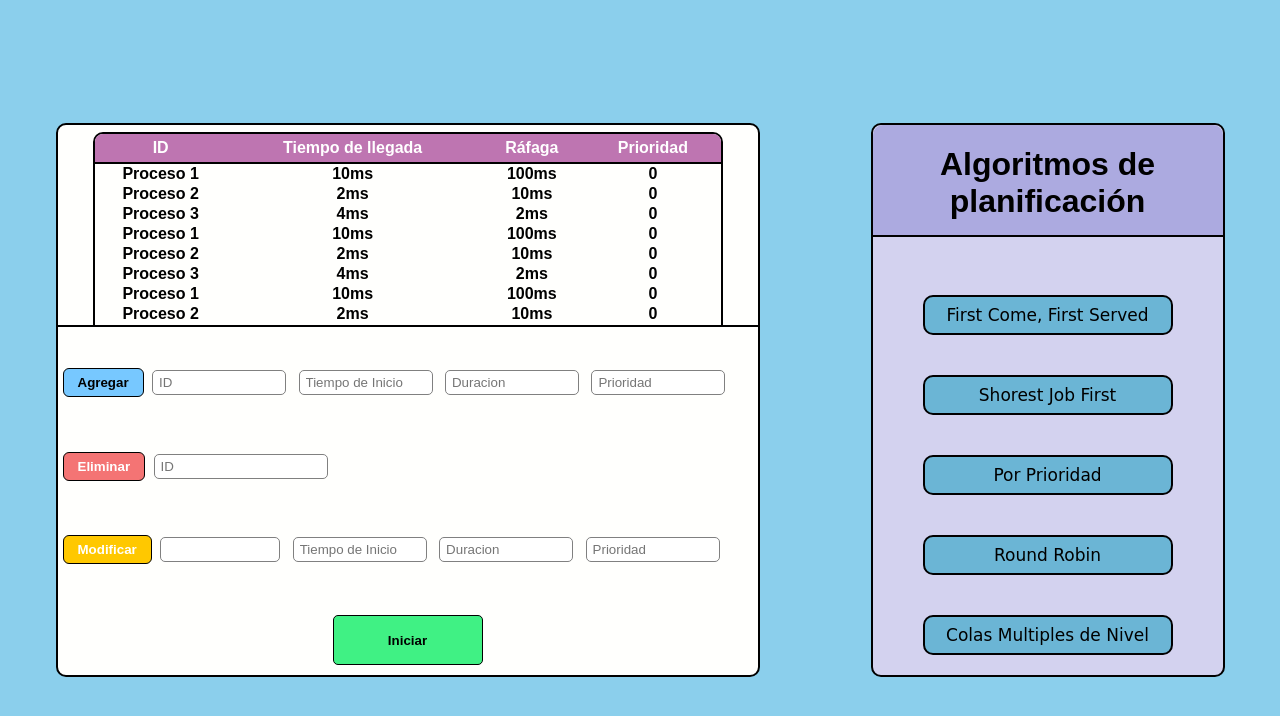
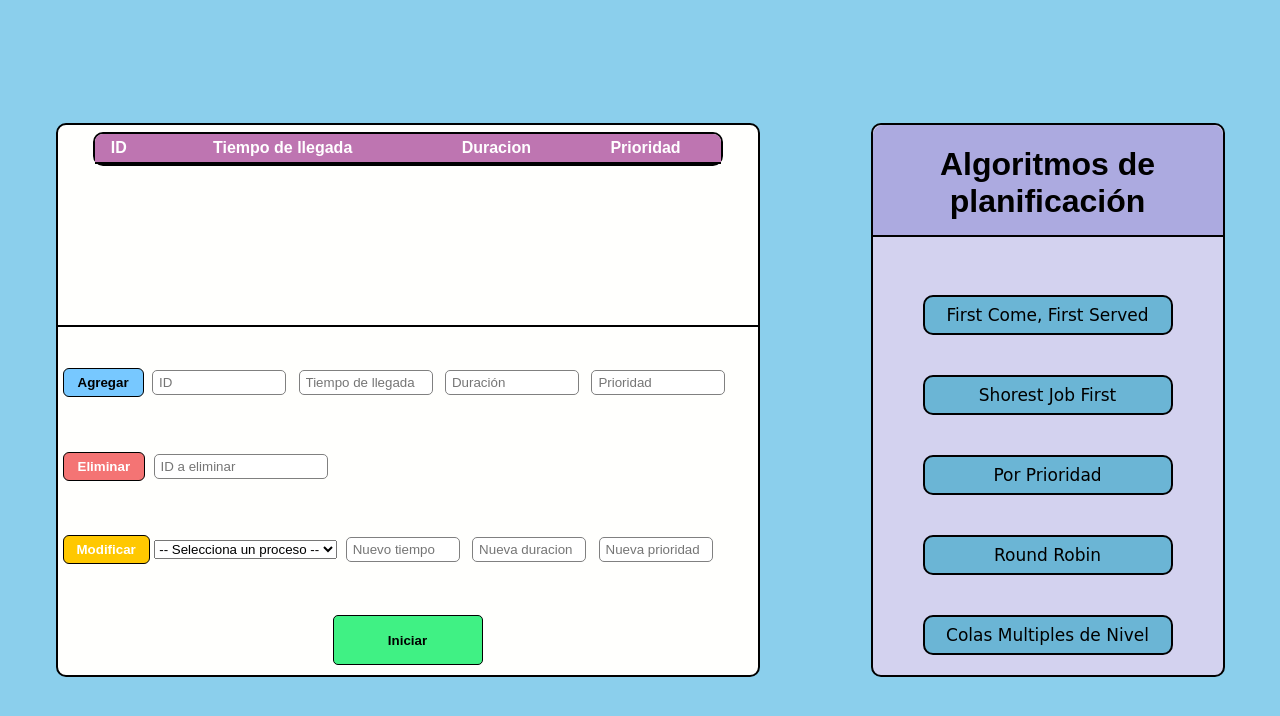
Before and after one commit to AndresLass0/Simulador-Planificador-de-Procesos, a Flask app: page / in a window 1280 px wide. Shown: the top 716 px of the page. Run offline with Flask 3, Linux system fonts and the light colour scheme; lists and menus that the app fills with data are empty.

Commit message:
Manipulacion del DOM, Funcionamiento del CRUD

```diff
--- /dev/null
+++ b/static/script.js
@@ -0,0 +1,131 @@
+document.addEventListener("DOMContentLoaded", () => {
+
+  const tabla = document.querySelector("#tabla-procesos tbody");
+
+  // === AGREGAR ===
+  document.getElementById("agregar").addEventListener("submit", async (e) => {
+    e.preventDefault();
+
+    const id = e.target.id.value;
+    const llegada = e.target.llegada.value;
+    const duracion = e.target.duracion.value;
+    const prioridad = e.target.prioridad.value;
+
+    if (!id || !llegada || !duracion || !prioridad) {
+        alert("Ups!, Por favor, completa todos los campos antes de agregar el proceso.");
+        return; // Evita que siga ejecutando
+    }
+
+
+    // Crear fila nueva
+    const fila = document.createElement("tr");
+    fila.innerHTML = `
+      <th>${id}</th>
+      <th>${llegada}</th>
+      <th>${duracion}</th>
+      <th>${prioridad}</th>
+    `;
+
+    tabla.appendChild(fila);
+    actualizarSelectIDs();
+
+    // Limpiar inputs
+    e.target.reset();
+
+    // Enviar a backend
+    await fetch("/agregar_proceso", {
+      method: "POST",
+      headers: { "Content-Type": "application/json" },
+      body: JSON.stringify({ id, llegada, duracion, prioridad })
+    });
+
+
+  });
+
+  // === ELIMINAR ===
+  document.getElementById("eliminar").addEventListener("submit", async (e) => {
+    e.preventDefault();
+
+    const id = e.target.id.value;
+
+    if (!id) {
+        alert("Ups!, Por favor, completa todos los campos antes de eliminar el proceso.");
+        return; // Evita que siga ejecutando
+    }
+
+    const filas = tabla.querySelectorAll("tr");
+    for (const fila of filas) {
+      if (fila.children[0].textContent === id) {
+        fila.remove();
+        break;
+      }
+    }
+
+    actualizarSelectIDs();
+    // Limpiar input
+    e.target.reset();
+
+    // Enviar al backend
+    await fetch("/eliminar_proceso", {
+      method: "POST",
+      headers: { "Content-Type": "application/json" },
+      body: JSON.stringify({ id })
+    });
+  });
+
+  // === MODIFICAR ===
+  document.getElementById("modificar").addEventListener("submit", async (e) => {
+    e.preventDefault();
+
+    const id = e.target.id.value; // viene del <select>
+    const llegada = e.target.llegada.value;
+    const duracion = e.target.duracion.value;
+    const prioridad = e.target.prioridad.value;
+
+    if (!id) {
+        alert("Selecciona un proceso para modificar.");
+        return;
+    }
+
+    // Buscar fila y modificarla
+    const filas = document.querySelectorAll("#tabla-procesos tbody tr");
+    for (const fila of filas) {
+        if (fila.children[0].textContent === id) {
+        if (llegada) fila.children[1].textContent = llegada;
+        if (duracion) fila.children[2].textContent = duracion;
+        if (prioridad) fila.children[3].textContent = prioridad;
+        break;
+        }
+    }
+
+    // Limpiar formulario
+    e.target.reset();
+
+    // Enviar al backend
+    await fetch("/modificar_proceso", {
+        method: "POST",
+        headers: { "Content-Type": "application/json" },
+        body: JSON.stringify({ id, llegada, rafaga, prioridad })
+    });
+
+    });
+
+
+});
+
+function actualizarSelectIDs() {
+  const select = document.getElementById("select-id");
+  const filas = document.querySelectorAll("#tabla-procesos tbody tr");
+
+  // Limpia las opciones previas
+  select.innerHTML = '<option value="">-- Selecciona un proceso --</option>';
+
+  // Agrega una opcion por cada fila existente
+  filas.forEach(fila => {
+    const id = fila.children[0].textContent;
+    const option = document.createElement("option");
+    option.value = id;
+    option.textContent = id;
+    select.appendChild(option);
+  });
+}
--- a/static/style.css
+++ b/static/style.css
@@ -138,7 +138,7 @@ body {
   background-color: #5bb7ee;
 }
 
-/* ==== SECCIÓN ELIMINAR ==== */
+/* ==== SECCION ELIMINAR ==== */
 #eliminar {
   width: 95%;
   text-align: left;
@@ -177,7 +177,7 @@ body {
   padding: 4px 6px;
   border-radius: 5px;
   border: 1px solid gray;
-  width: 120px;
+  width: 100px;
 }
 
 #modificar button {
@@ -186,7 +186,7 @@ body {
   border-radius: 6px;
   color: white;
   font-weight: bold;
-  padding: 6px 14px;
+  padding: 6px 13px;
   cursor: pointer;
 }
 
--- a/templates/index.html
+++ b/templates/index.html
@@ -3,6 +3,7 @@
 <head>
     <title>Simulador de Planificación</title>
     <link rel="stylesheet" href="/static/style.css">
+    <script src="/static/script.js" defer></script>
 </head>
 <body>
     <div id = "panel-procesos">
@@ -12,107 +13,42 @@
                 <tr>
                     <th>ID</th>
                     <th>Tiempo de llegada</th>
-                    <th>Ráfaga</th>
+                    <th>Duracion</th>
                     <th>Prioridad</th>
                 </tr>
                 </thead>
                 <tbody>
-                    <tr>
-                        <th>Proceso 1</th>
-                        <th>10ms</th>
-                        <th>100ms</th>
-                        <th>0</th>
-                    </tr>
-                    <tr>
-                        <th>Proceso 2</th>
-                        <th>2ms</th>
-                        <th>10ms</th>
-                        <th>0</th>
-                    </tr>
-                    <tr>
-                        <th>Proceso 3</th>
-                        <th>4ms</th>
-                        <th>2ms</th>
-                        <th>0</th>
-                    </tr>
-                     <tr>
-                        <th>Proceso 1</th>
-                        <th>10ms</th>
-                        <th>100ms</th>
-                        <th>0</th>
-                    </tr>
-                    <tr>
-                        <th>Proceso 2</th>
-                        <th>2ms</th>
-                        <th>10ms</th>
-                        <th>0</th>
-                    </tr>
-                    <tr>
-                        <th>Proceso 3</th>
-                        <th>4ms</th>
-                        <th>2ms</th>
-                        <th>0</th>
-                    </tr>
-                     <tr>
-                        <th>Proceso 1</th>
-                        <th>10ms</th>
-                        <th>100ms</th>
-                        <th>0</th>
-                    </tr>
-                    <tr>
-                        <th>Proceso 2</th>
-                        <th>2ms</th>
-                        <th>10ms</th>
-                        <th>0</th>
-                    </tr>
-                    <tr>
-                        <th>Proceso 3</th>
-                        <th>4ms</th>
-                        <th>2ms</th>
-                        <th>0</th>
-                    </tr>
-                     <tr>
-                        <th>Proceso 1</th>
-                        <th>10ms</th>
-                        <th>100ms</th>
-                        <th>0</th>
-                    </tr>
-                    <tr>
-                        <th>Proceso 2</th>
-                        <th>2ms</th>
-                        <th>10ms</th>
-                        <th>0</th>
-                    </tr>
-                    <tr>
-                        <th>Proceso 3</th>
-                        <th>4ms</th>
-                        <th>2ms</th>
-                        <th>0</th>
-                    </tr>
+
                 </tbody>
             </table>
             </div>
 
 
         <div id = "container-botones-procesos">
-            <div id = "agregar">
-                <button>Agregar</button>
-                <input type="text", placeholder="ID">
-                <input type="text", placeholder="Tiempo de Inicio">
-                <input type="text", placeholder="Duracion">
-                <input type="text", placeholder="Prioridad">
-            </div>
-            <div id = "eliminar">
-                <button>Eliminar</button>
-                <input type="text", placeholder="ID">
-            </div>
-            <div id = "modificar">
-                <button>Modificar</button>
-                <input type="search">
-                <input type="text", placeholder="Tiempo de Inicio">
-                <input type="text", placeholder="Duracion">
-                <input type="text", placeholder="Prioridad">
-            </div>
+            <form id="agregar">
+                <button type="submit">Agregar</button>
+                <input name="id" placeholder="ID">
+                <input name="llegada" placeholder="Tiempo de llegada">
+                <input name="duracion" placeholder="Duración">
+                <input name="prioridad" placeholder="Prioridad">
+            </form>
+
+            <form id="eliminar">
+                <button type="submit">Eliminar</button>
+                <input name="id" placeholder="ID a eliminar">
+            </form>
+
+            <form id="modificar">
+                <button type="submit">Modificar</button>
+
+                <select name="id" id="select-id">
+                    <option value="">-- Selecciona un proceso --</option>
+                </select>
+                <input name="llegada" placeholder="Nuevo tiempo">
+                <input name="duracion" placeholder="Nueva duracion">
+                <input name="prioridad" placeholder="Nueva prioridad">
+            </form>
+
         </div>
 
         <div id = "marco-boton-aceptar">
```
